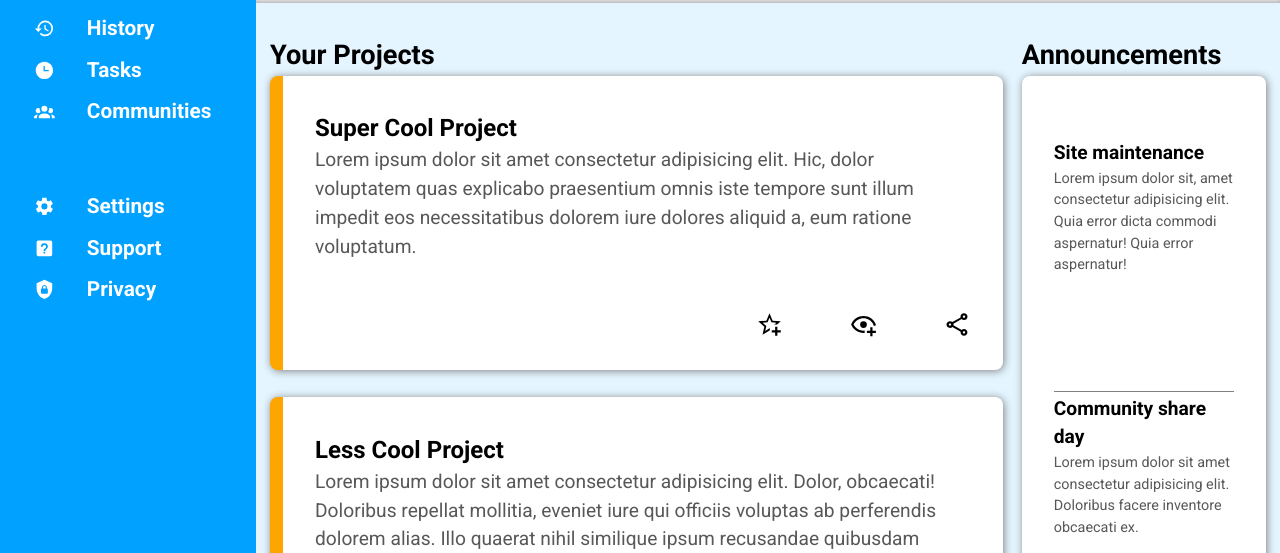
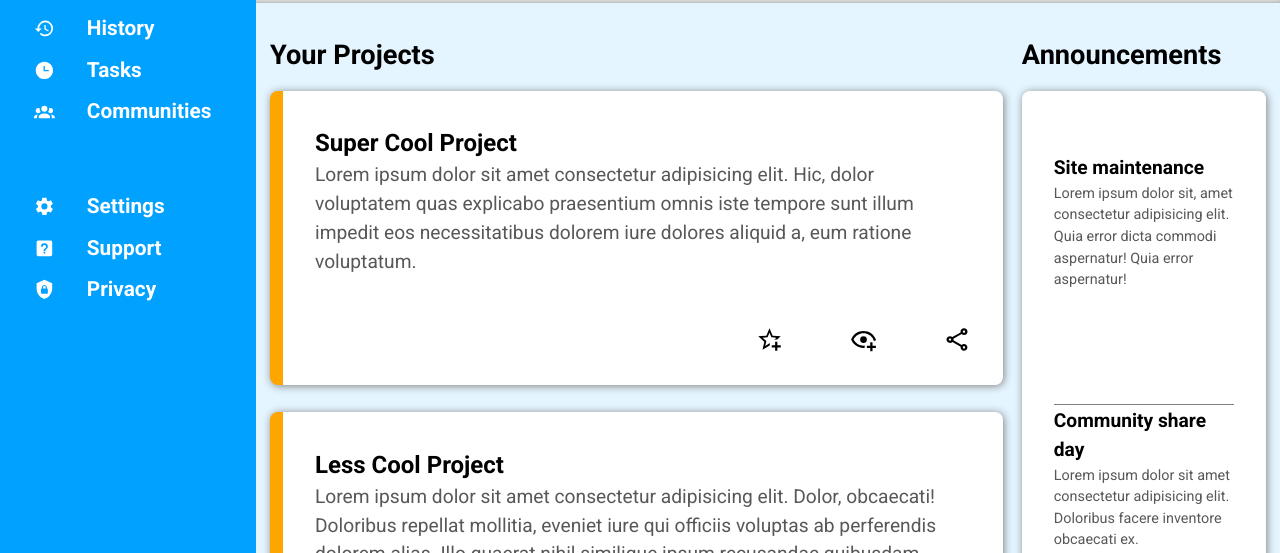
Before and after one commit to ChrisCode23/admin-dashboard, a plain HTML site: page index.html in a window 1280 px wide. Shown: the part 247-800 px from the top of the page. Drawn offline with Linux system fonts and the light colour scheme.

Commit message:
Add gap to all parent container in main-content
Added a gap to space the "intro text" and the
actual cards container, specifically in
project container, announce-container and
trends-container

```diff
--- a/style.css
+++ b/style.css
@@ -270,6 +270,12 @@ input:focus {
     grid-template-rows: max-content 1fr;
 }
 
+.project-container,
+.announce-container,
+.trends-container {
+    gap: 15px;
+}
+
 .intro {
     font-weight: bold;
     font-size: 1.7rem;
```
